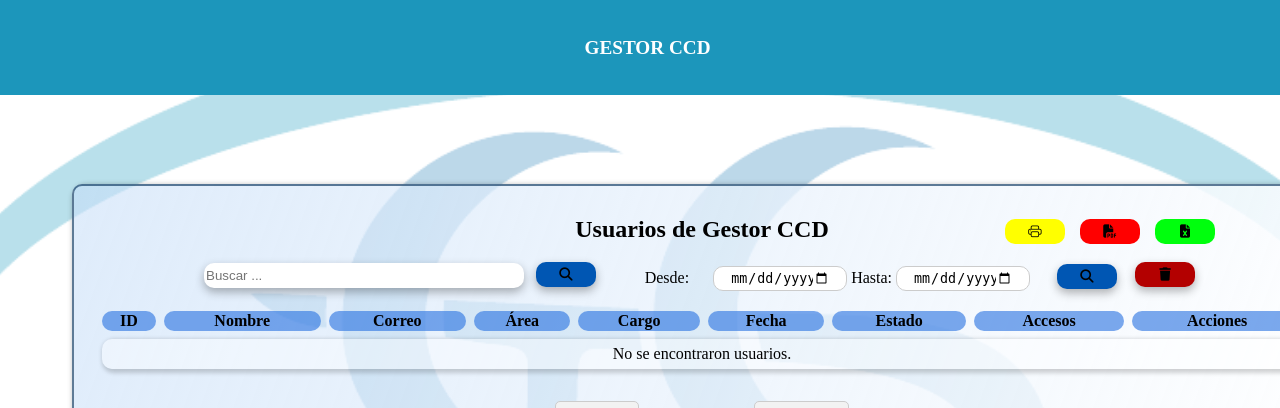
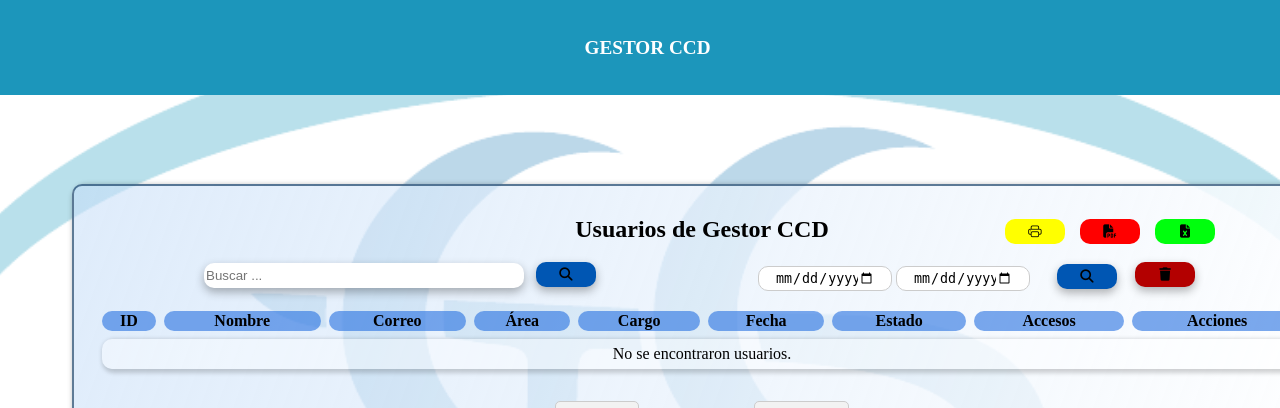
Before and after one commit to danielsanz08/CCD-PROJECT, a Django app: template libreria/templates/usuario/lista_usuarios.html in a window 1280 px wide. Shown: the top 408 px of the page. Run offline with Django 5.2, Linux system fonts and the light colour scheme; the template is opened without the code that fills it, so the values that code supplies are empty; some web fonts are replaced.

Commit message:
Update lista_usuarios.html

```diff
--- a/libreria/templates/usuario/lista_usuarios.html
+++ b/libreria/templates/usuario/lista_usuarios.html
@@ -40,10 +40,10 @@
         <i class="fas fa-search text-white"></i>
     </button>
     <div id="filtro-fechas">
-        <label for="fecha_inicio" class="desde">Desde:</label>
+        <label for="fecha_inicio" class="desde"></label>
         <input type="date" name="fecha_inicio" class="fecha_inicio" value="{{ request.GET.fecha_inicio }}" title="Fecha de inicio">
 
-        <label for="fecha_fin" class="hasta">Hasta:</label>
+        <label for="fecha_fin" class="hasta"></label>
         <input type="date" class="fecha_fin" name="fecha_fin" value="{{ request.GET.fecha_fin }}" title="Fecha fin">
 
         <button type="submit" class="search-date" title="Buscar por rango de fecha">
```
